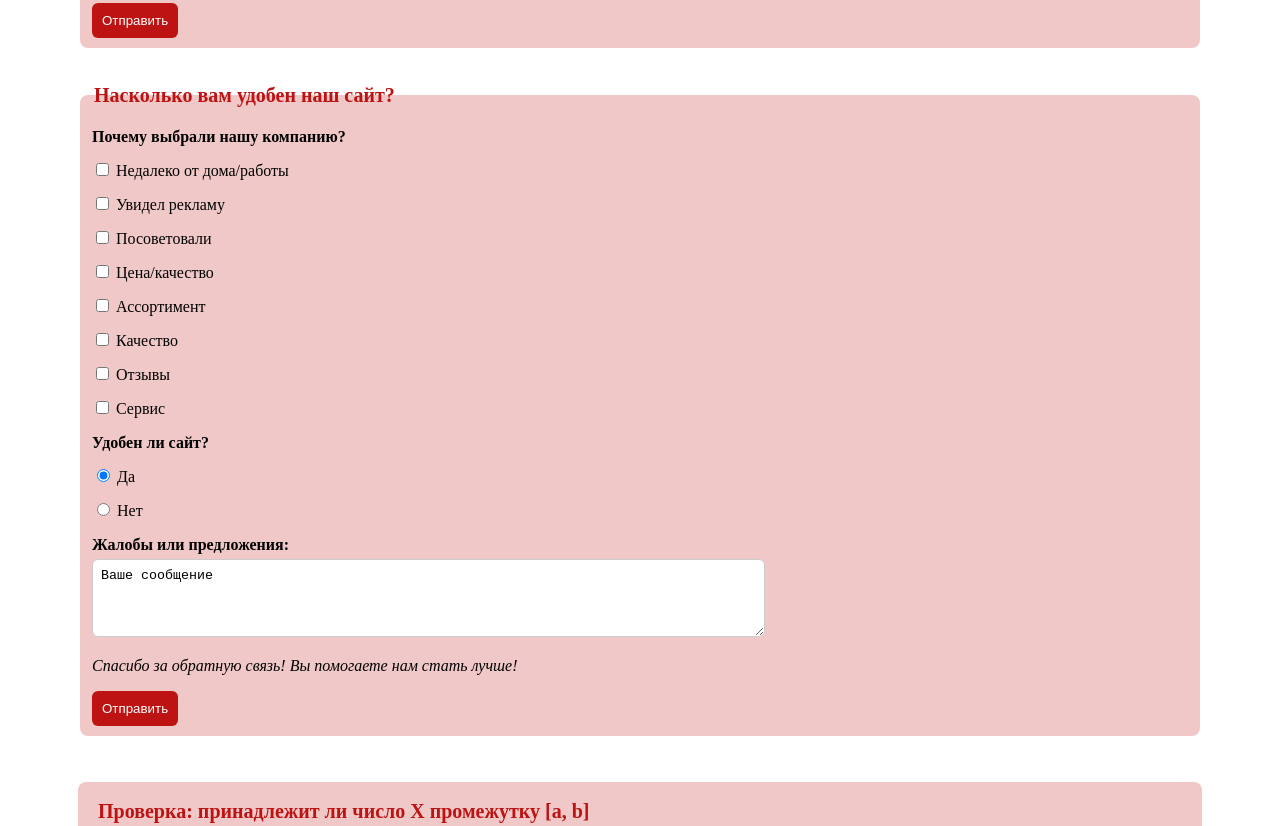
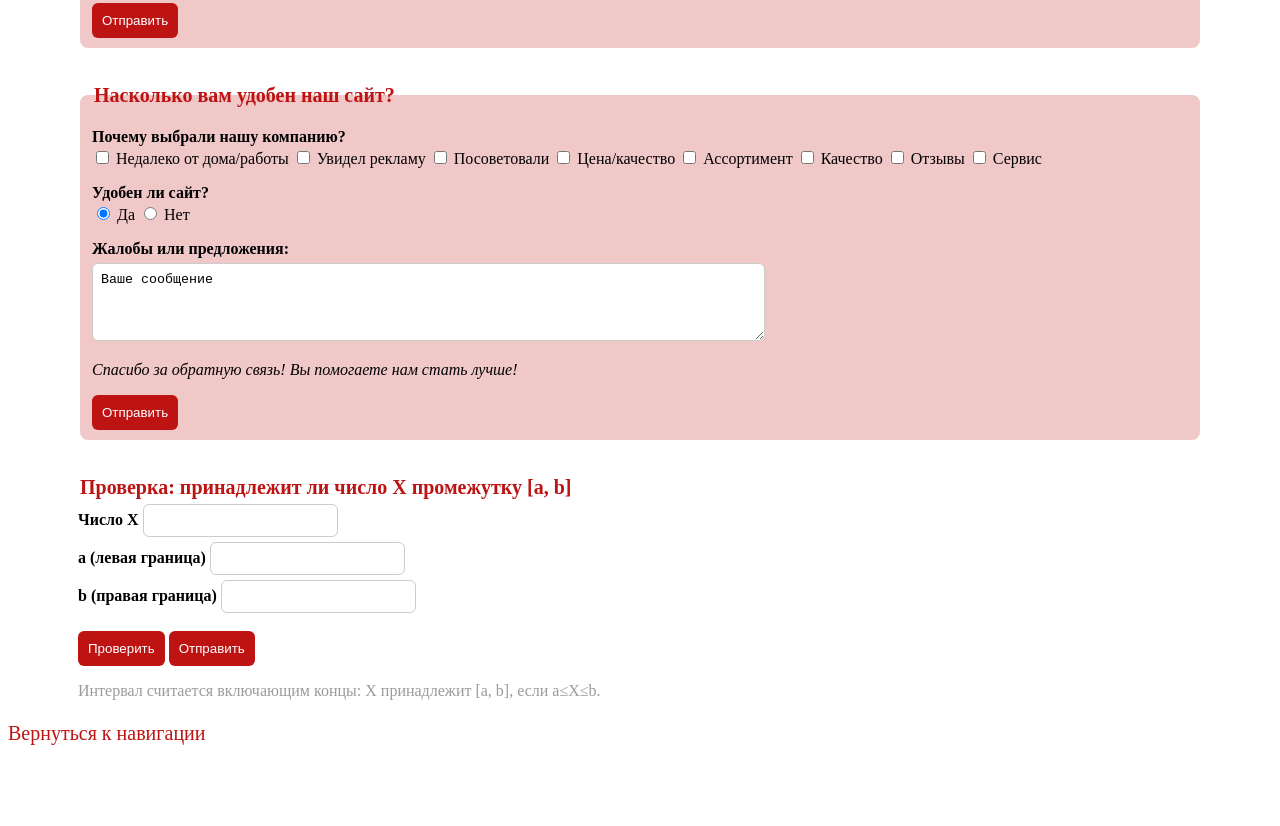
Before and after one commit to sofya-web/HTML, a plain HTML site: page 1КР/phone.html in a window 1280 px wide. Shown: the part 883-1709 px from the top of the page. After the commit the page ends 1650 px from the top, so only its background shows below. Drawn offline with Linux system fonts and the light colour scheme.

Commit message:
Update style.css

```diff
--- a/1КР/style.css
+++ b/1КР/style.css
@@ -1,3 +1,16 @@
+body {
+    font-family: inherit !important;
+    font-size: inherit !important;
+    line-height: inherit !important;
+}
+
+h1, h2, h3, h4, h5, h6 {
+    font-family: inherit !important;
+    font-weight: inherit !important;
+    line-height: inherit !important;
+}
+
+
 /*общее меню для шапки*/
 /*линия*/
 .line {
@@ -8,7 +21,7 @@
 
 
 
-/*заголовок и кнопки*/
+/*заголовок*/
 .header {
     flex: 1;
     text-align: left;
@@ -44,6 +57,7 @@
 .nav-active {
     border-bottom: 2px solid #bd1313;
 }
+
 
 
 
@@ -91,6 +105,8 @@
     margin-top: 8px;
     font-weight: bold;
 }
+
+
 
 
 
@@ -174,50 +190,6 @@ textarea {
 
 
 
-/*для задачи*/
-.card {
-    border-radius: 8px;
-    background-color: #bd13133b;
-    padding: 18px;
-    margin-left: 70px;
-    margin-right: 70px;
-}
-
-label {
-    display: block;
-    margin-top: 12px;
-}
-
-.row {
-    display: flex;
-    gap: 20px;
-}
-
-.result {
-    margin-top: 14px;
-    font-weight: bold;
-}
-
-.ok {
-    background: #ecfdf5;
-    color: #065f46;
-    border: 1px solid #bbf7d0;
-}
-
-.no {
-    background: #fff1f2;
-    color: #7f1d1d;
-    border: 1px solid #fca5a5;
-}
-
-.task {
-    background-color: transparent;
-    border: none;
-    padding: 0;
-    margin-top: 10px;
-}
-
-
 /*доставка*/
 .delivery {
     margin-left: 100px;
```
